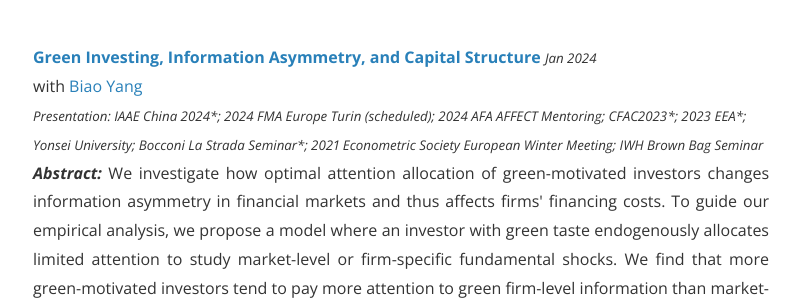
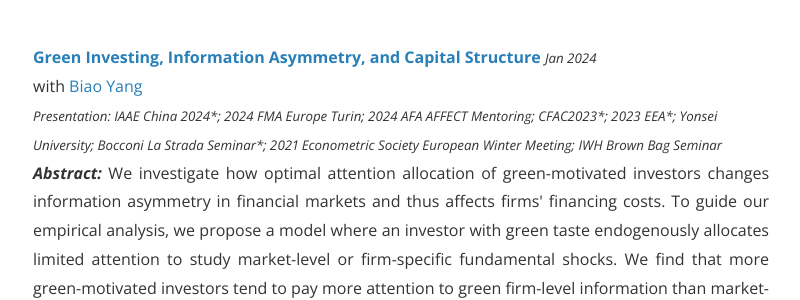
Before and after one commit to shasha-li/shasha-li.github.io, a Jekyll site: the page built from research.html, in a window 1280 px wide and 1400 px high, scrolled down 1181 px. Shown: the part 153-453 px from the top of the window, without its empty margins (239-1039 px from the left). Built offline with Jekyll 4.4.1, drawn with Linux system fonts in a browser that asks for light colours; nearby versions of some CDN libraries; comment, search, counter and statistics services are not loaded; a style sheet for code colours, icons or effects is not loaded; some of the changed text lies outside the part shown.

Commit message:
Update research.html

```diff
--- a/research.html
+++ b/research.html
@@ -21,7 +21,7 @@ permalink: /research/
 
 <strong><a href="https://papers.ssrn.com/sol3/papers.cfm?abstract_id=4589189">Green Investing, Information Asymmetry, and Capital Structure</a></strong> </strong> <em><small> Jan 2024</small></em>
 <br>with <a href="https://biao-yang-sjtu.github.io/">Biao Yang</a><br>
-<em><small>Presentation: IAAE China 2024*; 2024 FMA Europe Turin (scheduled); 2024 AFA AFFECT Mentoring; CFAC2023*; 2023 EEA*; Yonsei University; Bocconi La Strada Seminar*; 2021 Econometric Society European Winter Meeting; IWH Brown Bag Seminar</small></em>
+<em><small>Presentation: IAAE China 2024*; 2024 FMA Europe Turin; 2024 AFA AFFECT Mentoring; CFAC2023*; 2023 EEA*; Yonsei University; Bocconi La Strada Seminar*; 2021 Econometric Society European Winter Meeting; IWH Brown Bag Seminar</small></em>
 <p style="text-align:justify"><b><i>Abstract: </i>
   </b>We investigate how optimal attention allocation of green-motivated investors changes information asymmetry in financial markets and thus affects firms' financing costs. To guide our empirical analysis, we propose a model where an investor with green taste endogenously allocates limited attention to study market-level or firm-specific fundamental shocks. We find that more green-motivated investors tend to pay more attention to green firm-level information than market-level information. Thus, a higher green taste leads to less category learning behavior. It reduces the information asymmetry of green firms, leading to lower leverage and lower cost of equity capital. Moreover, the information asymmetry of brown firms and the market increases with the green taste. Greater green attention is associated with less market efficiency. We provide empirical evidence to support our model predictions by using US data. Our paper shows how the growing demand for sustainable investing shifts investors' attention and benefits eco-friendly firms.
   </p><br>
```
Also changed, not shown: other parts of research.html (+2 -1 lines).
